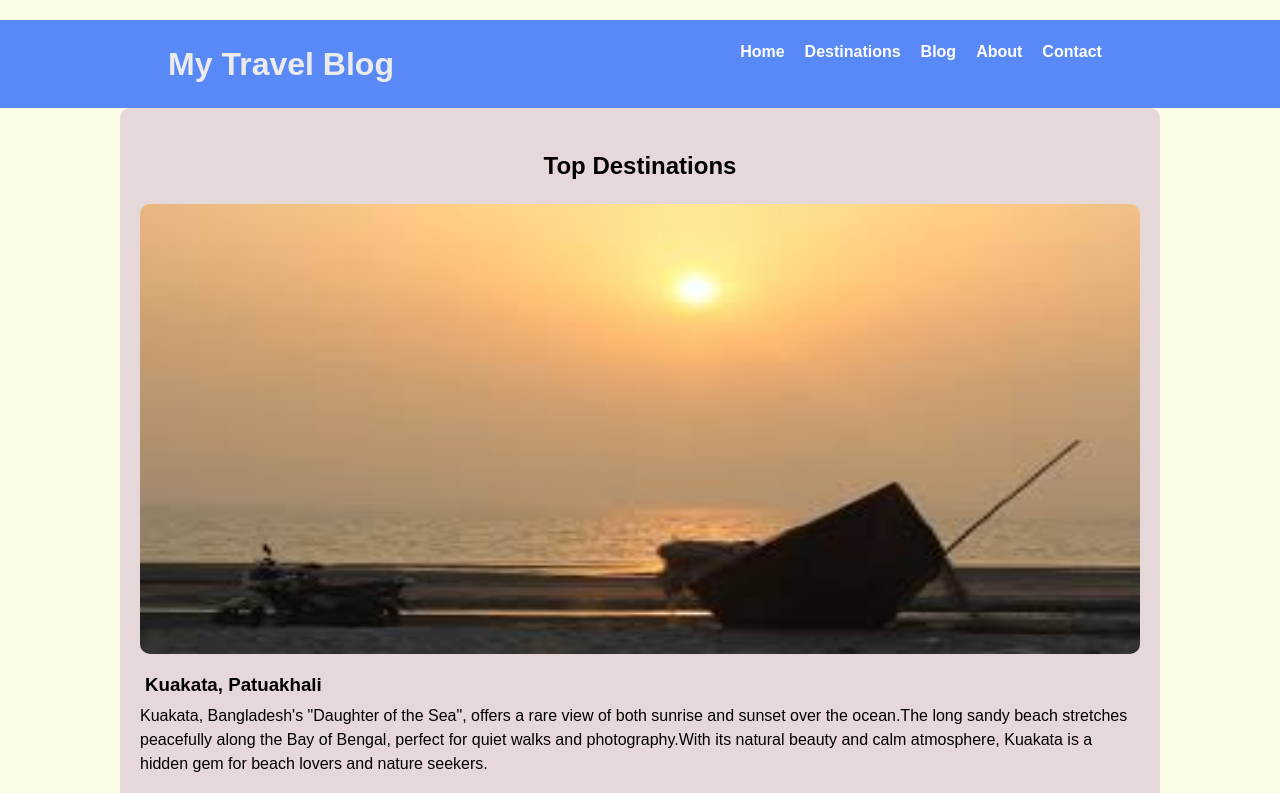
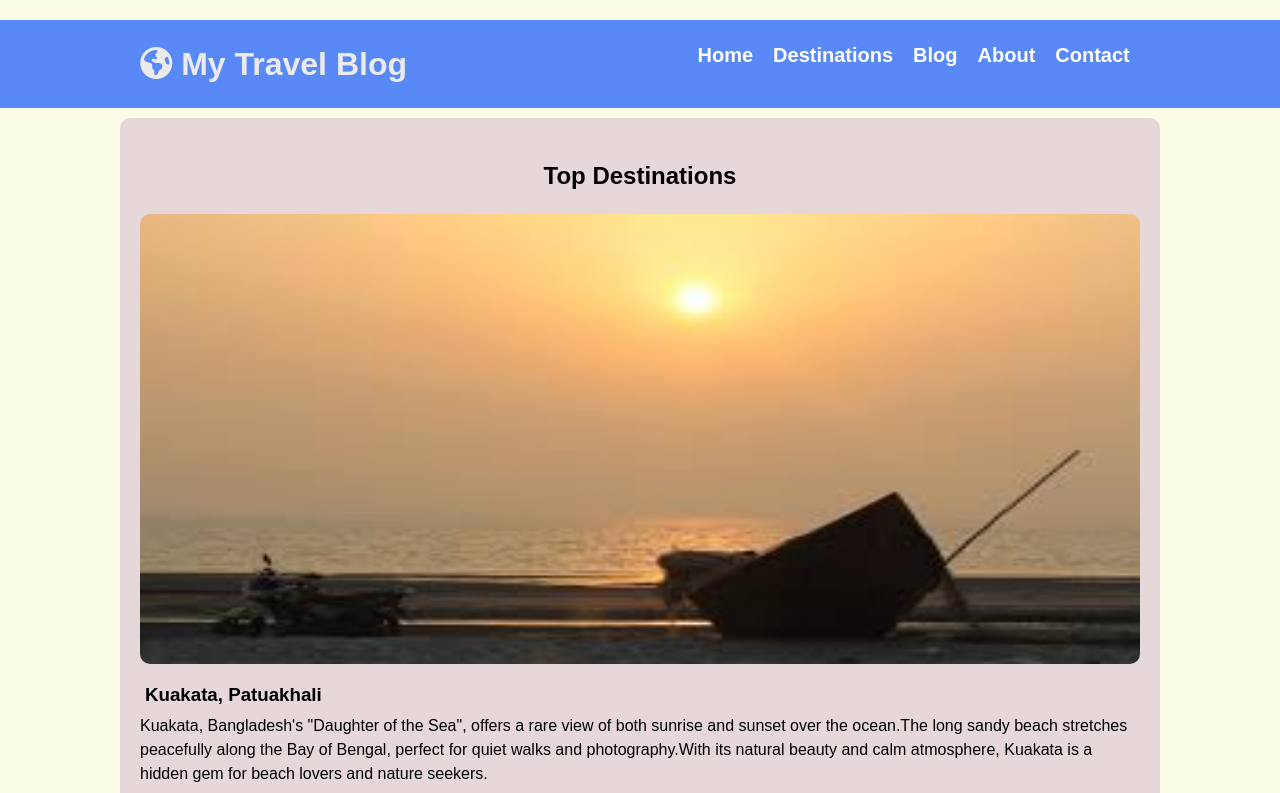
Before and after one commit to SumaiyaNishat/Travel-Blog-html-css, a plain HTML site: page index.html in a window 1280 px wide. Shown: the top 793 px of the page. Drawn offline with Linux system fonts and the light colour scheme.

Commit message:
updated file

```diff
--- a/index.html
+++ b/index.html
@@ -5,10 +5,11 @@
     <meta name="viewport" content="width=device-width, initial-scale=1.0">
     <title>My Travel Blog</title>
     <link rel="stylesheet" href="styles/index.css">
+    <script src="https://kit.fontawesome.com/e4c1fada09.js" crossorigin="anonymous"></script>
 </head>
 <body>
      <header>
-    <h1>My Travel Blog</h1>
+    <h1><i class="fa-solid fa-earth-americas"></i> My Travel Blog</h1>
     <nav class="a">
       <ul>
       <li><a href="#">Home</a></li>
--- a/styles/index.css
+++ b/styles/index.css
@@ -18,6 +18,7 @@ header {
   display: flex;
   justify-content: space-between;
   margin-top: 20px;
+  margin-bottom: 10px;
 }
 
 main h2{
@@ -33,6 +34,10 @@ nav a {
 ul{
   list-style: none;
   display: flex;
+}
+
+li{
+  font-size: 20px;
 }
 
 .hero {
```
Also changed, not shown: 1 other file.
